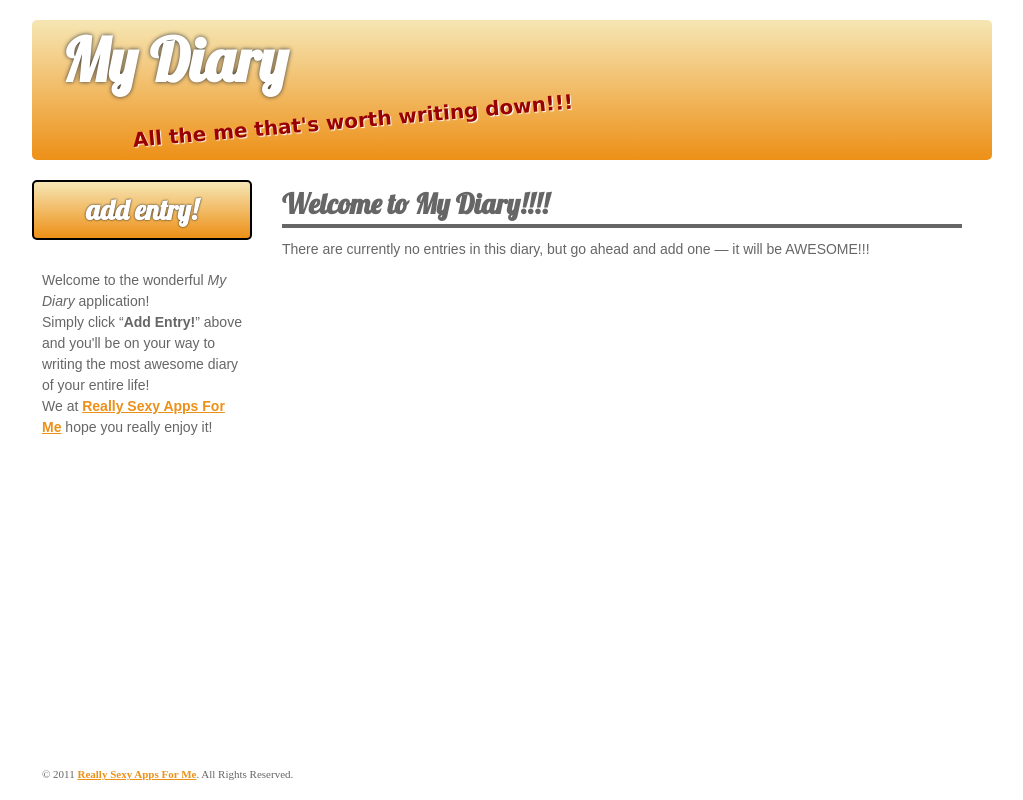
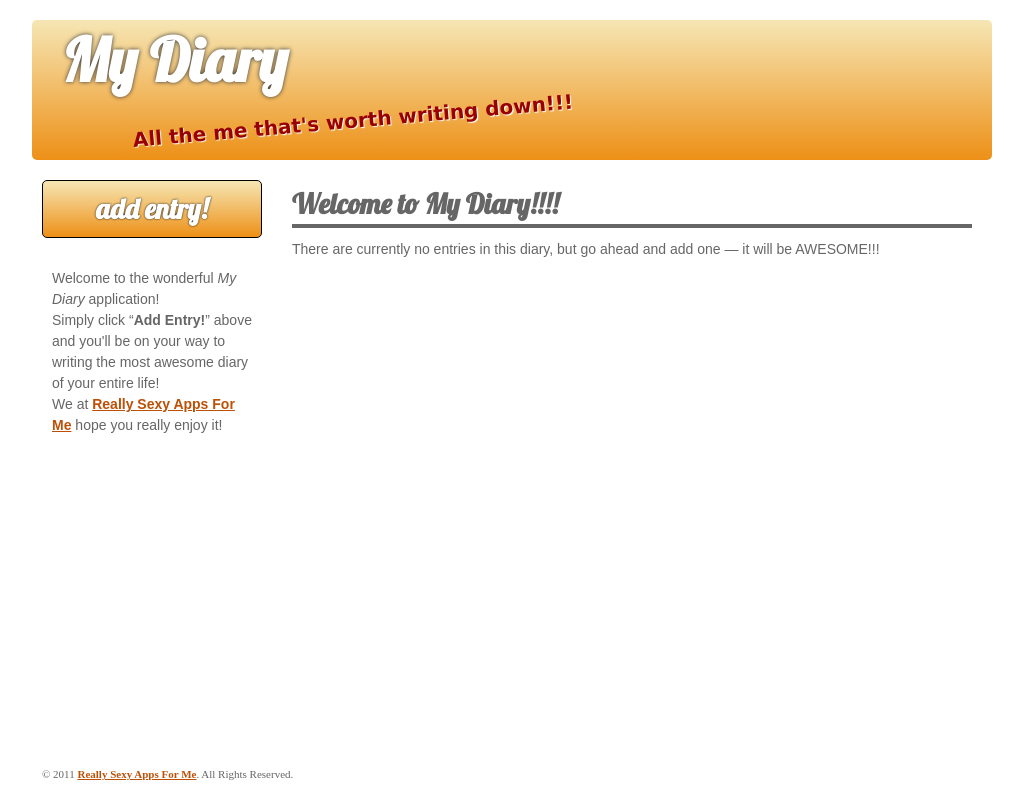
Before and after one commit to arkhi/mwa-jan15, a plain HTML site: page assignment-01/index.html in a window 1280 px wide. Shown: the whole page, without its empty margins (128-1151 px from the left). Drawn offline with Linux system fonts and the light colour scheme.

Commit message:
[Chapter 1] Visual:
* Add contrast for links.
* Have a more subtle border for buttons.
* Use 960 on #page instead of having redundant code.

```diff
--- a/assignment-01/css/diary.css
+++ b/assignment-01/css/diary.css
@@ -5,8 +5,8 @@ body {
 }
 
 #page {
-  width: 960px;
-  margin: 20px auto 100px auto;
+  margin-top: 2em;
+  margin-bottom: 10em;
 }
 
 header {
@@ -79,7 +79,7 @@ footer {
 
 a {
   outline: none;
-  color: #ed9017;
+  color: #bd5007;
 }
 
 .sidebar .button {
@@ -99,7 +99,7 @@ a {
 button,
 .button {
   padding: .5em 1em;
-  border: 2px solid #000;
+  border: 1px solid #000;
   -webkit-border-radius: 5px;
   -moz-border-radius: 5px;
   border-radius: 5px;
--- a/assignment-01/index.html
+++ b/assignment-01/index.html
@@ -12,14 +12,14 @@
   </head>
 
   <body>
-    <div id="page">
+    <div id="page" class="container_12">
       <header>
         <h1>My Diary</h1>
         <h2>All the me that's worth writing down!!!</h2>
       </header>
 
-      <div id="content" class="container_12">
-        <div class="grid_3 alpha">
+      <div id="content">
+        <div class="grid_3">
           <nav class="sidebar">
             <a id="add-entry" class="button" href="#add-text" onclick="addTxt()">Add Entry!</a>
           </nav>
@@ -36,7 +36,7 @@
         </div>
 
         <div class="content">
-          <form id="add-text" class="grid_9 omega">
+          <form id="add-text" class="grid_9">
             <label for="subject">Subject</label>
             <input id="subject" name="subject" type="text" />
 
```
Also changed, not shown: assignment-01/css/all.min.css, assignment-01/css/diary.min.css.
